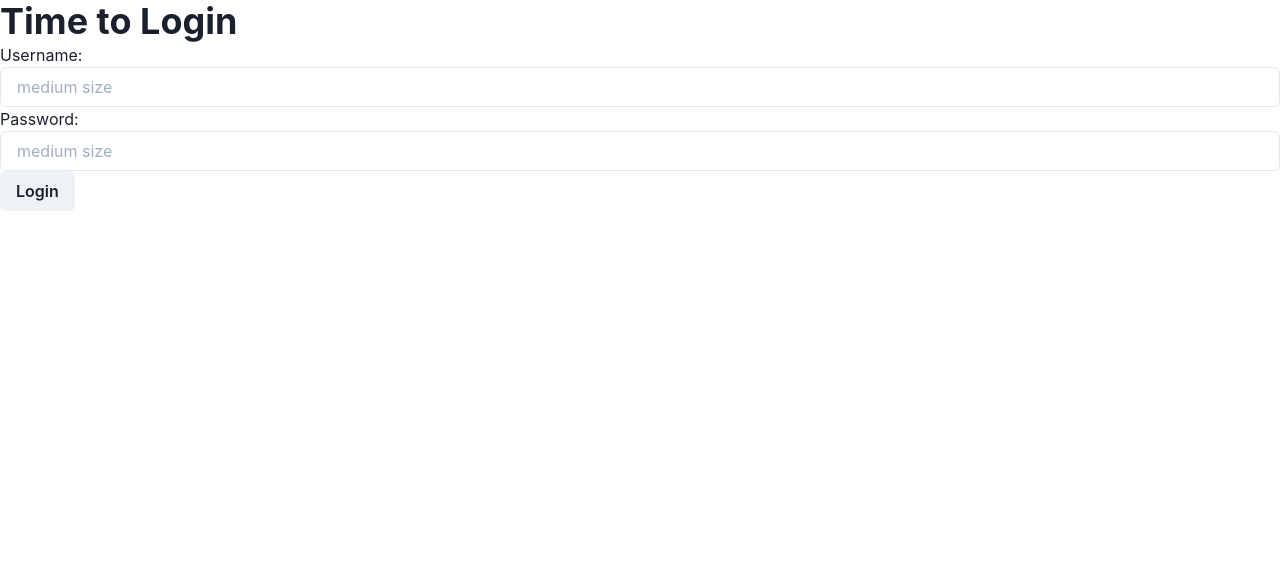
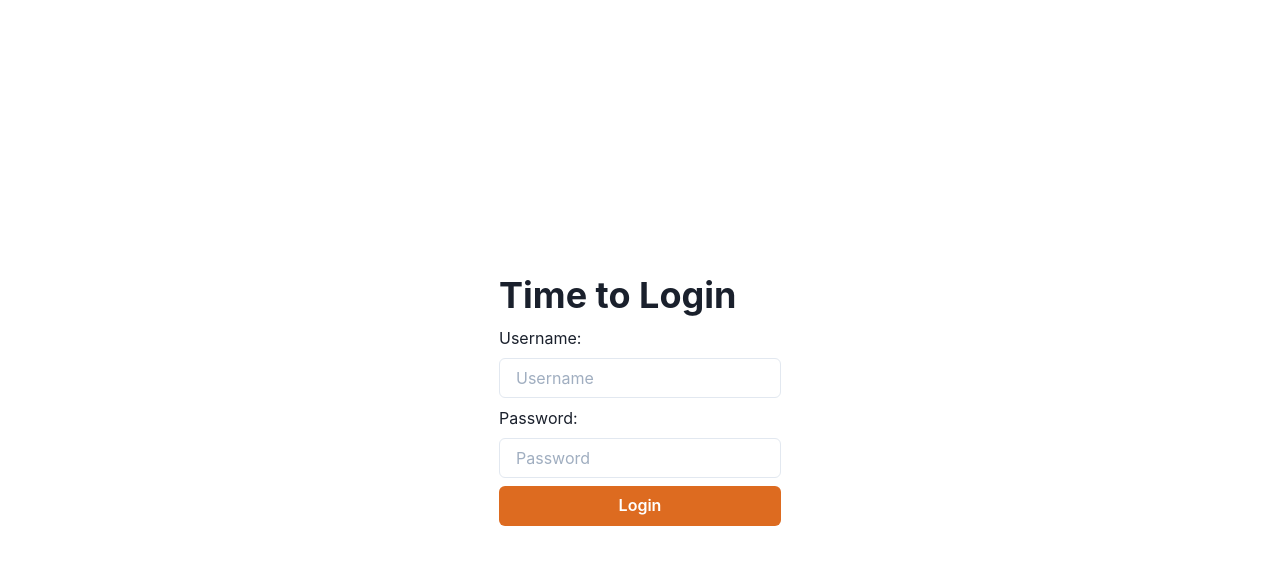
Before and after one commit to ShaimaaAliECE/se3350_project-group-7, a React (Create React App) app in the folder client/: page /login in a window 1280 px wide. Shown: the top 564 px of the page. Built offline with nearby package versions, Linux system fonts and the light colour scheme.

Commit message:
Style login page

```diff
--- a/client/src/pages/Login.tsx
+++ b/client/src/pages/Login.tsx
@@ -1,5 +1,5 @@
 import React, { useState } from "react";
-import { Text, Heading, Button, Input } from "@chakra-ui/react";
+import { Text, Heading, Button, Input, Flex, Box, Stack } from "@chakra-ui/react";
 import { useNavigate } from "react-router-dom";
 import { useToast } from "@chakra-ui/react";
 import { reduceEachTrailingCommentRange } from "typescript";
@@ -41,24 +41,28 @@ const LoginPage = () => {
   }
 
   return (
-    <div>
+    <Flex justify={"center"} align={"center"} height={"100vh"}>
+      <Box maxWidth={"640px"} height={"min-content"}>
+        <Stack>
             <Heading>Time to Login</Heading>
         <Text>Username: </Text>
         <Input
           onChange={handleUsername}
           value={username}
-        placeholder="medium size"
+          placeholder="Username"
           size="md"
         />
         <Text>Password: </Text>
         <Input
           onChange={handlePassword}
           value={password}
-        placeholder="medium size"
+          placeholder="Password"
           size="md"
         />
-      <Button onClick={handleSubmit}>Login</Button>
-    </div>
+        <Button onClick={handleSubmit} colorScheme={"orange"}>Login</Button>
+        </Stack>
+      </Box>
+    </Flex>
   );
 };
 
```
Lines whose indentation alone changed are shown as unchanged.
